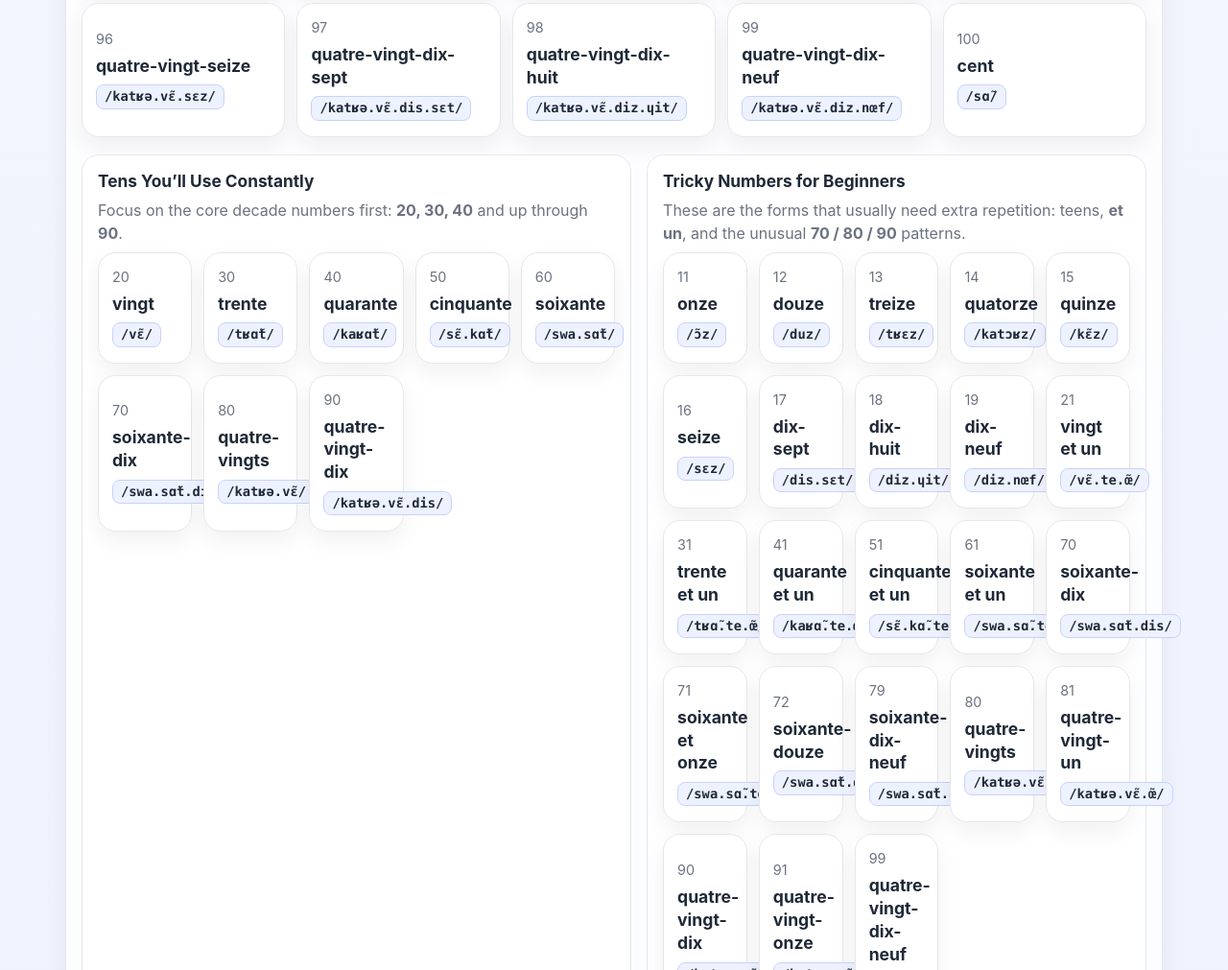
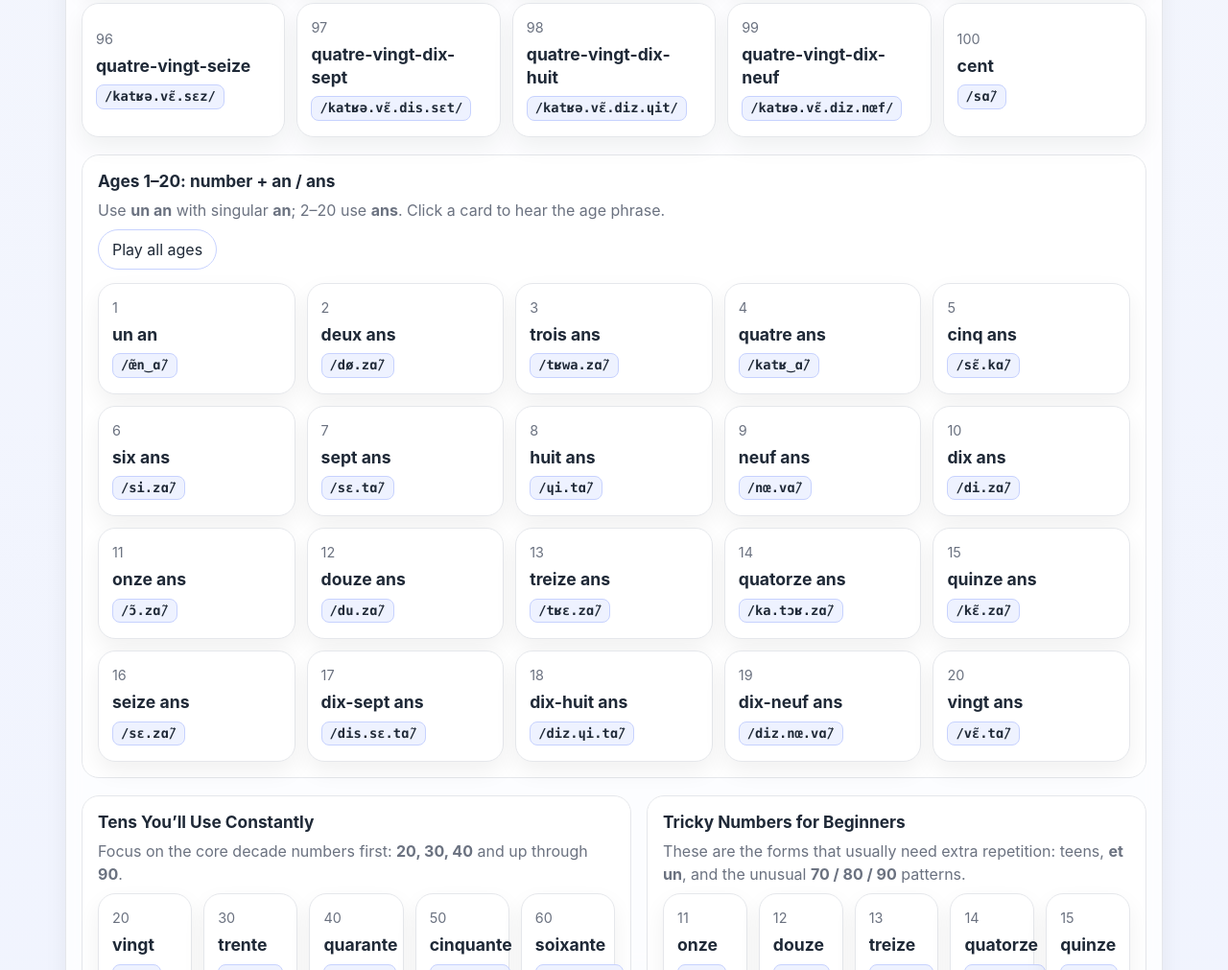
Before and after one commit to zhaochenyu98/FrenchLearningApp, a plain HTML site: page index.html in a window 1280 px wide. Shown: the part 2951-3962 px from the top of the page at 96% size. Drawn offline with Linux system fonts and the light colour scheme.

Commit message:
Add number + year section

```diff
--- a/index.html
+++ b/index.html
@@ -919,6 +919,15 @@
 
         <p class="hint">Examples: <strong>un</strong>, <strong>vingt et un</strong>, <strong>soixante et onze</strong>, <strong>quatre-vingt-dix-neuf</strong></p>
         <div id="grid" class="grid"></div>
+
+        <div class="panel" style="margin-top: 18px;">
+          <h3>Ages 1–20: number + an / ans</h3>
+          <p>Use <strong>un an</strong> with singular <strong>an</strong>; 2–20 use <strong>ans</strong>. Click a card to hear the age phrase.</p>
+          <div class="action-row" style="margin-bottom: 14px;">
+            <button class="action-btn" type="button" id="playAgeYears">Play all ages</button>
+          </div>
+          <div id="ageYearsGrid" class="grid"></div>
+        </div>
 
         <div class="two-col">
           <div class="panel">
@@ -1261,6 +1270,7 @@
     };
 
     const basicNumberIpa = {
+      0: "zeʁo",
       1: "œ̃",
       2: "dø",
       3: "tʁwa",
@@ -1351,6 +1361,38 @@
       }
 
       return "";
+    }
+
+    const ageYearIpa = {
+      1: "/œ̃n‿ɑ̃/",
+      2: "/dø.zɑ̃/",
+      3: "/tʁwa.zɑ̃/",
+      4: "/katʁ‿ɑ̃/",
+      5: "/sɛ̃.kɑ̃/",
+      6: "/si.zɑ̃/",
+      7: "/sɛ.tɑ̃/",
+      8: "/ɥi.tɑ̃/",
+      9: "/nœ.vɑ̃/",
+      10: "/di.zɑ̃/",
+      11: "/ɔ̃.zɑ̃/",
+      12: "/du.zɑ̃/",
+      13: "/tʁɛ.zɑ̃/",
+      14: "/ka.tɔʁ.zɑ̃/",
+      15: "/kɛ̃.zɑ̃/",
+      16: "/sɛ.zɑ̃/",
+      17: "/dis.sɛ.tɑ̃/",
+      18: "/diz.ɥi.tɑ̃/",
+      19: "/diz.nœ.vɑ̃/",
+      20: "/vɛ̃.tɑ̃/"
+    };
+
+    function frenchAgeYearsPhrase(n) {
+      if (n === 1) return "un an";
+      return `${frenchNumber(n)} ans`;
+    }
+
+    function frenchAgeYearsIpa(n) {
+      return ageYearIpa[n] || "";
     }
 
     const pronouns = [
@@ -3119,6 +3161,16 @@
         search: `${n} ${frenchNumber(n)} ${frenchNumberIpa(n)}`.toLowerCase()
       };
     });
+    const ageYearItems = Array.from({ length: 20 }, (_, index) => {
+      const n = index + 1;
+      return {
+        number: n,
+        word: frenchAgeYearsPhrase(n),
+        ipa: frenchAgeYearsIpa(n),
+        speech: frenchAgeYearsPhrase(n),
+        search: `${n} ${frenchAgeYearsPhrase(n)} ${frenchAgeYearsIpa(n)} age ans an year years`.toLowerCase()
+      };
+    });
     const calculationOperators = [
       { fr: "plus", en: "plus / add", note: "used for addition", example: "deux plus trois égal cinq", exampleEn: "two plus three equals five" },
       { fr: "moins", en: "minus / subtract", note: "used for subtraction", example: "dix moins quatre égal six", exampleEn: "ten minus four equals six" },
@@ -3130,6 +3182,7 @@
     const trickyNumberSet = new Set([11, 12, 13, 14, 15, 16, 17, 18, 19, 21, 31, 41, 51, 61, 70, 71, 72, 79, 80, 81, 90, 91, 99]);
 
     const grid = document.getElementById("grid");
+    const ageYearsGrid = document.getElementById("ageYearsGrid");
     const tensGrid = document.getElementById("tensGrid");
     const trickyNumbersGrid = document.getElementById("trickyNumbersGrid");
     const operatorGrid = document.getElementById("operatorGrid");
@@ -3172,6 +3225,7 @@
     const calendarSection = document.getElementById("calendarSection");
 
     const playNumberSamplesBtn = document.getElementById("playNumberSamples");
+    const playAgeYearsBtn = document.getElementById("playAgeYears");
     const playPronunciationRulesBtn = document.getElementById("playPronunciationRules");
     const playEtreBtn = document.getElementById("playEtre");
     const playAvoirBtn = document.getElementById("playAvoir");
@@ -3191,6 +3245,7 @@
     let grammarFlashcardRevealed = false;
     let activeTab = "numbers";
     const examplePauseMs = 900;
+    const numberRepeatPauseMs = 700;
     let playbackToken = 0;
     let playbackTimeout = null;
 
@@ -3256,9 +3311,13 @@
           <div class="word">${item.word}</div>
           <div class="number-ipa">${item.ipa}</div>
         `;
-        button.addEventListener("click", () => speak(item.word, button));
+        button.addEventListener("click", () => speak(item.speech || item.word, button));
         container.appendChild(button);
       });
+    }
+
+    function renderAgeYears(list = ageYearItems) {
+      renderNumberCards(ageYearsGrid, list, "No age phrases match this search.");
     }
 
     function renderNumbers(list = numberItems) {
@@ -3857,6 +3916,7 @@
 
       return {
         numbers: numberItems.filter(item => item.search.includes(q)),
+        ageYears: ageYearItems.filter(item => item.search.includes(q)),
         operators: calculationOperators.filter(item => `${item.fr} ${item.en} ${item.note} ${item.example} ${item.exampleEn}`.toLowerCase().includes(q)),
         pronunciation: getMatchingPronunciationRules(q),
         consonantPronunciation: getMatchingConsonantPronunciationRules(q),
@@ -3885,6 +3945,7 @@
 
       if (!q) {
         renderNumbers();
+        renderAgeYears();
         renderOperators();
         renderPronunciationRules();
         renderConsonantPronunciationRules();
@@ -3908,6 +3969,7 @@
 
       const matches = getSearchMatches(q);
       renderNumbers(matches.numbers);
+      renderAgeYears(matches.ageYears);
       renderOperators(matches.operators);
       renderPronunciationRules(matches.pronunciation);
       renderConsonantPronunciationRules(matches.consonantPronunciation);
@@ -3927,7 +3989,7 @@
       renderDeterminerCards(demonstrativeGrid, matches.demonstrative);
       renderPossessives(matches.possessives);
 
-      const hasNumberResults = matches.numbers.length > 0 || matches.operators.length > 0;
+      const hasNumberResults = matches.numbers.length > 0 || matches.ageYears.length > 0 || matches.operators.length > 0;
       const hasPronunciationResults =
         matches.pronunciation.length > 0 ||
         matches.consonantPronunciation.length > 0 ||
@@ -3992,7 +4054,11 @@
     });
 
     playNumberSamplesBtn.addEventListener("click", () => {
-      speakSequence(numberItems.map(item => ({ text: item.speech })));
+      speakSequence(numberItems.map(item => ({ text: item.speech, pauseBefore: numberRepeatPauseMs })));
+    });
+
+    playAgeYearsBtn.addEventListener("click", () => {
+      speakSequence(ageYearItems.map(item => ({ text: item.speech, pauseBefore: numberRepeatPauseMs })));
     });
 
     playPronunciationRulesBtn.addEventListener("click", () => {
@@ -4061,6 +4127,7 @@
 
     initTheme();
     renderNumbers();
+    renderAgeYears();
     renderOperators();
     renderPronunciationRules();
     renderConsonantPronunciationRules();
```
